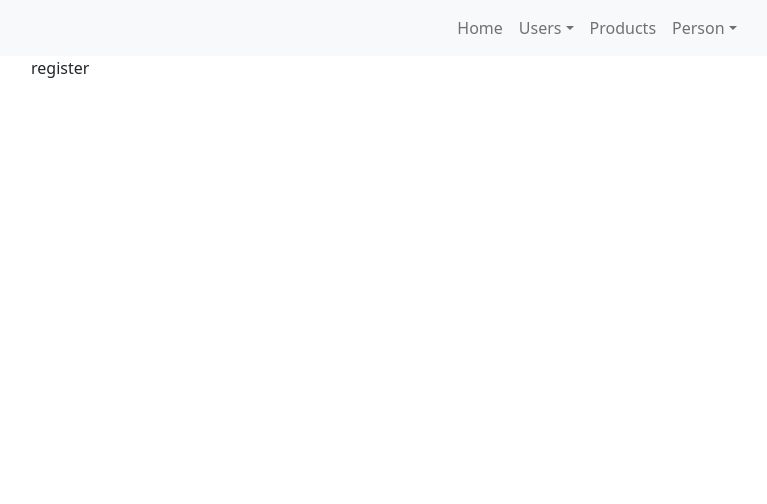
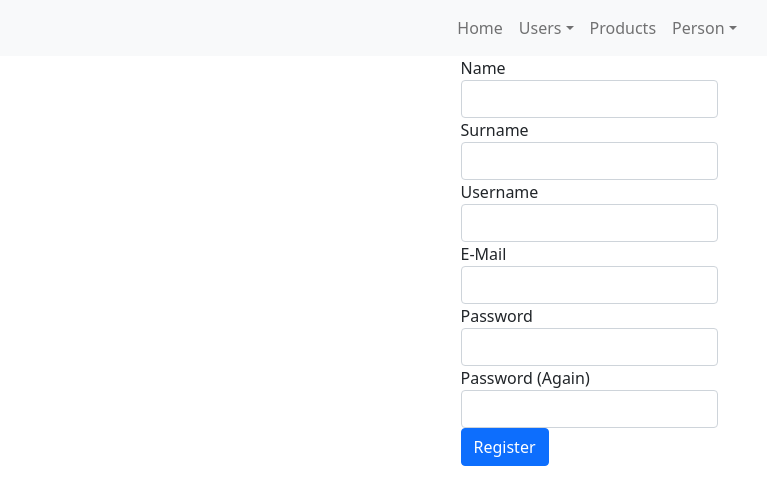
Before and after one commit to fither/lcw-clone, a React (Create React App) app: page /users/register in a window 1280 px wide. Shown: the top 504 px of the page, without its empty margins (51-818 px from the left). Built offline with nearby package versions, Linux system fonts and the light colour scheme.

Commit message:
now can login/sign up

```diff
--- a/src/actions/user/creators.js
+++ b/src/actions/user/creators.js
@@ -1,14 +1,32 @@
 import types from './types';
 
 const creators = {
-  fetch: () => ({
-    type: types.FETCH_USERS
+  fetch: ({userList, error, isLoading}) => ({
+    type: types.FETCH_USERS,
+    userList,
+    error,
+    isLoading
   }),
   login: ({user, error, isLoading}) => ({
     type: types.LOGIN,
     user,
     error,
     isLoading
+  }),
+  getCurrentUser: ({ user, error, isLoading }) => ({
+    type: types.GET_CURRENT_USER,
+    user,
+    error,
+    isLoading
+  }),
+  register: ({user, error, isLoading}) => ({
+    type: types.REGISTER,
+    user,
+    error,
+    isLoading
+  }),
+  logout: () => ({
+    type: types.LOGOUT
   }),
   clear: (typeName) => ({
     type: typeName,
--- a/src/actions/user/types.js
+++ b/src/actions/user/types.js
@@ -1,7 +1,10 @@
 const types = {
   FETCH_USERS: 'FETCH_USERS',
   LOGIN: 'LOGIN',
-  LOGIN_CLEAR_ERRORS: 'LOGIN_CLEAR_ERRORS'
+  LOGIN_CLEAR_ERRORS: 'LOGIN_CLEAR_ERRORS',
+  LOGOUT: 'LOGOUT',
+  GET_CURRENT_USER: 'GET_CURRENT_USER',
+  REGISTER: 'REGISTER'
 }
 
 export default types;
--- a/src/components/layout/header.js
+++ b/src/components/layout/header.js
@@ -1,14 +1,25 @@
-import React, { useState } from 'react';
+import React, { useState, useEffect } from 'react';
 import { Link } from 'react-router-dom';
 import { connect } from 'react-redux';
 import { getToken } from '../../utils/token';
 import { bindActionCreators } from 'redux';
-import * as userActions from '../../actions/user';
+import * as actions from '../../actions/user'
 
-function Header() {
+function Header(props) {
   const [show, setShow] = useState('');
   const [usersMenu, setIsUsersMenuOn] = useState('');
   const [personsMenu, setIsPersonsMenuOn] = useState('');
+
+  const checkUser = () => {
+    if(!!getToken()) {
+      props.actions.getCurrentUser()
+    }
+  }
+
+  useEffect(() => {
+    checkUser();
+    // eslint-disable-next-line
+  }, []);
 
   const toggleMenu = () => {
     show === '' ? setShow('show') : setShow('');
@@ -22,7 +33,7 @@ function Header() {
     item === 'users' ? setIsUsersMenuOn('') : setIsPersonsMenuOn('');
   }
 
-  const isLogged = getToken();
+  const isLogged = !!props.user && Object.keys(props.user).length;
 
   return (
     <header>
@@ -110,7 +121,6 @@ function Header() {
 }
 
 function mapStateToProps(state) {
-  console.log(state);
   return {
     user: state.user.user,
     error: state.user.error,
@@ -121,9 +131,9 @@ function mapStateToProps(state) {
 function mapDispatchToProps(dispatch) {
   return {
     actions: {
-      login: bindActionCreators(userActions.login, dispatch),
-    },
-  };
+      getCurrentUser: bindActionCreators(actions.getCurrentUser, dispatch)
+    }
+  }
 }
 
 export default connect(mapStateToProps, mapDispatchToProps)(Header);
--- a/src/pages/users/listUsers.js
+++ b/src/pages/users/listUsers.js
@@ -1,20 +1,77 @@
 import React, { useEffect } from 'react';
+import { connect } from 'react-redux';
+import { bindActionCreators } from 'redux';
+import * as actions from '../../actions/user';
 
-
-export default function ListUsers(props) {
+function ListUsers(props) {
 
   useEffect(() => {
     fetchUsers();
-    //
+    // eslint-disable-next-line
   }, []);
 
   const fetchUsers = () => {
-
+    props.actions.fetch()
   }
 
   return (
     <div>
-      List Users
+      { props.error ? props.error.data : ''}
+      <h1>User List</h1>
+      <table className="table">
+        <thead>
+          <tr>
+            <td>#</td>
+            <td>Name</td>
+            <td>Surname</td>
+            <td>Username</td>
+            <td>E-Mail</td>
+          </tr>
+        </thead>
+        <tbody>
+          {
+            props.isLoading ?
+            <tr>
+              <td colSpan={ 5 }>
+                Loading...
+              </td>
+            </tr> :
+            props.userList && props.userList.length ?
+            props.userList.map((user) => {
+              return (
+                <tr key={user.id}>
+                  <td>{ user.id }</td>
+                  <td>{ user.name }</td>
+                  <td>{ user.surname }</td>
+                  <td>{ user.username }</td>
+                  <td>{ user.emailAddress }</td>
+                </tr>
+              )
+            }) :
+            <tr>
+              <td colSpan={ 5 }>
+                No Data
+              </td>
+            </tr>
+          }
+        </tbody>
+      </table>
     </div>
   )
 }
+
+function mapStateToProps(state) {
+  return {
+    userList: state.user.userList
+  }
+}
+
+function mapDispatchToProps(dispatch) {
+  return {
+    actions: {
+      fetch: bindActionCreators(actions.fetch, dispatch),
+    },
+  };
+}
+
+export default connect(mapStateToProps, mapDispatchToProps)(ListUsers);
--- a/src/pages/users/login.js
+++ b/src/pages/users/login.js
@@ -2,7 +2,7 @@ import { Fragment, useState } from 'react';
 import { connect } from 'react-redux';
 import { Redirect } from 'react-router';
 import { bindActionCreators } from 'redux';
-import * as userActions from '../../actions/user';
+import * as actions from '../../actions/user';
 import { getToken } from '../../utils/token';
 
 function Login(props) {
@@ -39,7 +39,7 @@ function Login(props) {
           <div className="form-group">
             <label htmlFor="password">Password</label>
             <input
-              type="text"
+              type="password"
               id="password"
               className="form-control"
               value={password}
@@ -71,7 +71,7 @@ function mapStateToProps(state) {
 function mapDispatchToProps(dispatch) {
   return {
     actions: {
-      login: bindActionCreators(userActions.login, dispatch),
+      login: bindActionCreators(actions.login, dispatch),
     },
   };
 }
--- a/src/pages/users/logout.js
+++ b/src/pages/users/logout.js
@@ -1,19 +1,46 @@
 import { clearToken } from '../../utils/token';
 import { Redirect } from 'react-router';
 import { useEffect } from 'react';
+import { bindActionCreators } from 'redux';
+import * as actions from '../../actions/user'
+import { connect } from 'react-redux';
 
-export default function Logout(props) {
+function Logout(props) {
   const logout = () => {
     clearToken();
+    props.actions.logout();
   }
 
   useEffect(() => {
     logout();
+    // eslint-disable-next-line
   }, []);
 
+  const isLogged = !!props.user && Object.keys(props.user).length;
+
   return (
-    <div>
-      <Redirect to="/users/login"></Redirect>
-    </div>
+    !isLogged ? (
+      <p>Not Logged</p>
+    ) : (
+      <div>
+        <Redirect to="/users/login"></Redirect>
+      </div>
+    )
   )
 }
+
+function mapStateToProps(state) {
+  return {
+    user: state.user.user
+  }
+}
+
+function mapDispatchToProps(dispatch) {
+  return {
+    actions: {
+      logout: bindActionCreators(actions.logout, dispatch)
+    }
+  }
+}
+
+export default connect(mapStateToProps, mapDispatchToProps)(Logout);
--- a/src/pages/users/register.js
+++ b/src/pages/users/register.js
@@ -1,7 +1,137 @@
-export default function register() {
+import { useState } from "react"
+import { connect } from "react-redux";
+import { bindActionCreators } from "redux";
+import * as actions from '../../actions/user';
+
+function Register(props) {
+  const [name, setName] = useState('');
+  const [surname, setSurname] = useState('');
+  const [username, setUsername] = useState('');
+  const [email, setEmail] = useState('');
+  const [password, setPassword] = useState('');
+  const [passwordAgain, setPasswordAgain] = useState('');
+
+  const registerHandler = async (event) => {
+    event.preventDefault()
+
+    if(!validateEmail(email) || !checkPassword()) {
+      return;
+    }
+
+    const auth = {
+      Name: name,
+      Surname: surname,
+      Username: username,
+      emailAddress: email,
+      Password: password
+    }
+
+    props.actions.register(auth);
+  }
+
+  const checkPassword = () => {
+    return (
+      !!password &&
+      !!passwordAgain &&
+      password !== '' &&
+      passwordAgain !== '' &&
+      password === passwordAgain
+    )
+  }
+
+  const validateEmail = (email) => {
+    var re = /^(([^<>()[\]\\.,;:\s@"]+(\.[^<>()[\]\\.,;:\s@"]+)*)|(".+"))@((\[[0-9]{1,3}\.[0-9]{1,3}\.[0-9]{1,3}\.[0-9]{1,3}\])|(([a-zA-Z\-0-9]+\.)+[a-zA-Z]{2,}))$/;
+    return re.test(email);
+  }
+
   return (
     <div>
-      register
+      <div className="col-12 col-md-6 h-100 w-100 justify-content-center d-flex">
+        <form className="form" onSubmit={registerHandler}>
+          <div className="form-group">
+            <label htmlFor="name">Name</label>
+            <input
+              type="text"
+              id="name"
+              className="form-control"
+              value={name}
+              onChange={(e) => setName(e.target.value)}
+            ></input>
+          </div>
+          <div className="form-group">
+            <label htmlFor="surname">Surname</label>
+            <input
+              type="text"
+              id="surname"
+              className="form-control"
+              value={surname}
+              onChange={(e) => setSurname(e.target.value)}
+            ></input>
+          </div>
+          <div className="form-group">
+            <label htmlFor="username">Username</label>
+            <input
+              type="text"
+              id="username"
+              className="form-control"
+              value={username}
+              onChange={(e) => setUsername(e.target.value)}
+            ></input>
+          </div>
+          <div className="form-group">
+            <label htmlFor="email">E-Mail</label>
+            <input
+              type="email"
+              id="email"
+              className="form-control"
+              value={email}
+              onChange={(e) => setEmail(e.target.value)}
+            ></input>
+          </div>
+          <div className="form-group">
+            <label htmlFor="password">Password</label>
+            <input
+              type="password"
+              id="password"
+              className="form-control"
+              value={password}
+              onChange={(e) => setPassword(e.target.value)}
+            ></input>
+          </div>
+          <div className="form-group">
+            <label htmlFor="password-again">Password (Again)</label>
+            <input
+              type="password"
+              id="password-again"
+              className="form-control"
+              value={passwordAgain}
+              onChange={(e) => setPasswordAgain(e.target.value)}
+            ></input>
+          </div>
+          <div className="form-action">
+            <button
+              type="submit"
+              className="btn btn-primary"
+            >Register</button>
+          </div>
+        </form>
+      </div>
     </div>
   )
 }
+
+function mapStateToProps(state) {
+  return {
+    user: state.user.user
+  }
+}
+
+function mapDispatchToProps(dispatch) {
+  return {
+    actions: {
+      register: bindActionCreators(actions.register, dispatch),
+    },
+  }
+}
+
+export default connect(mapStateToProps, mapDispatchToProps)(Register);
--- a/src/reducers/product.js
+++ b/src/reducers/product.js
@@ -10,6 +10,7 @@ export default function productReducer(state = initial_state, action) {
   switch(action.type) {
     case types.GET_PRODUCTS:
       return {
+        ...state,
         products: action.products,
         error: action.error,
         isLoading: action.isLoading
--- a/src/reducers/user.js
+++ b/src/reducers/user.js
@@ -3,16 +3,46 @@ import types from '../actions/user/types';
 const initial_state = {
   user: {},
   error: {},
-  isLoading: false
+  isLoading: false,
+  userList: []
 }
 
 export default function userReducer(state = initial_state, action) {
   switch(action.type) {
     case types.LOGIN:
       return {
+        ...state,
         user: action.user,
         error: action.error,
         isLoading: action.isLoading
+      }
+    case types.FETCH_USERS:
+      return {
+        ...state,
+        userList: action.userList,
+        error: action.error,
+        isLoading: action.isLoading
+      }
+    case types.GET_CURRENT_USER:
+      return {
+        ...state,
+        user: action.user,
+        error: action.error,
+        isLoading: action.isLoading
+      }
+    case types.REGISTER:
+      return {
+        ...state,
+        user: action.user,
+        error: action.error,
+        isLoading: action.isLoading
+      }
+    case types.LOGOUT:
+      return {
+        ...state,
+        user: {},
+        error: {},
+        isLoading: false
       }
     case types.LOGIN_CLEAR_ERRORS:
       return { error: action.payload }
```
Also changed, not shown: src/actions/user/index.js (+81 -5 lines).
